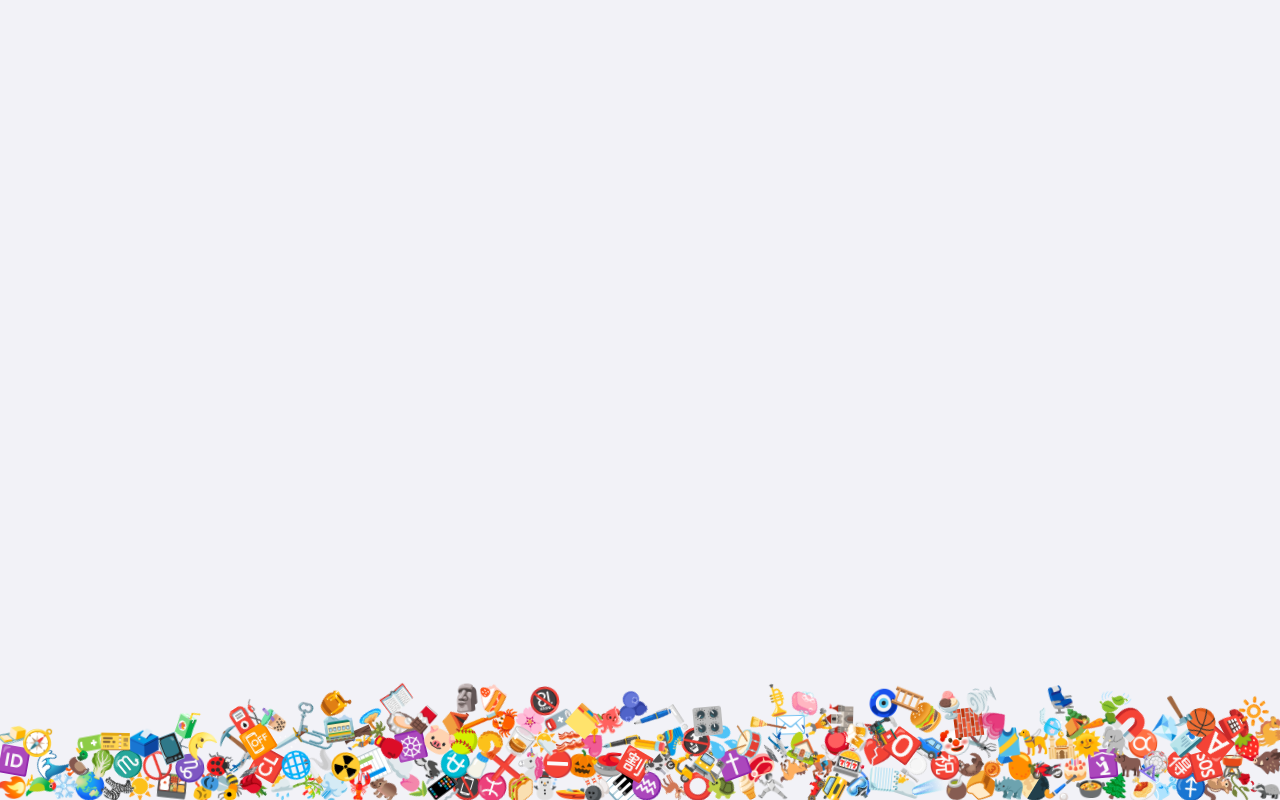
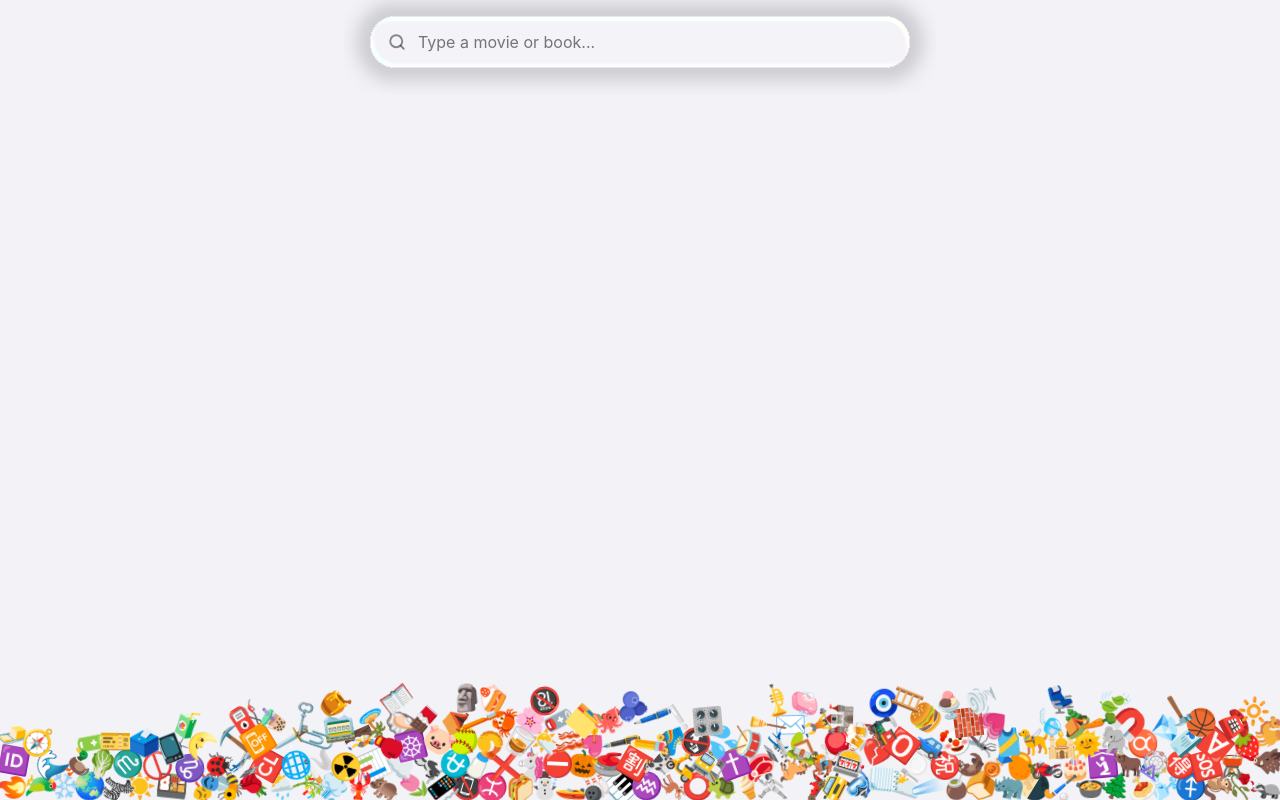
Before and after one commit to jango100500-ui/Bum, a React (Vite) app: page / in a window 1280 px wide. Built offline with nearby package versions, Linux system fonts and the light colour scheme.

Commit message:
Update App.tsx

```diff
--- a/src/app/App.tsx
+++ b/src/app/App.tsx
@@ -1,9 +1,11 @@
 import { EmojiPhysics } from '../features/physics/EmojiPhysics';
+import { SearchBar } from '../features/search/SearchBar';
 
 export const App = () => {
   return (
-    <div style={{ width: '100%', height: '100%', overflow: 'hidden' }}>
+    <div style={{ position: 'relative', width: '100%', height: '100%', overflow: 'hidden' }}>
       <EmojiPhysics />
+      <SearchBar />
     </div>
   );
 };
```
